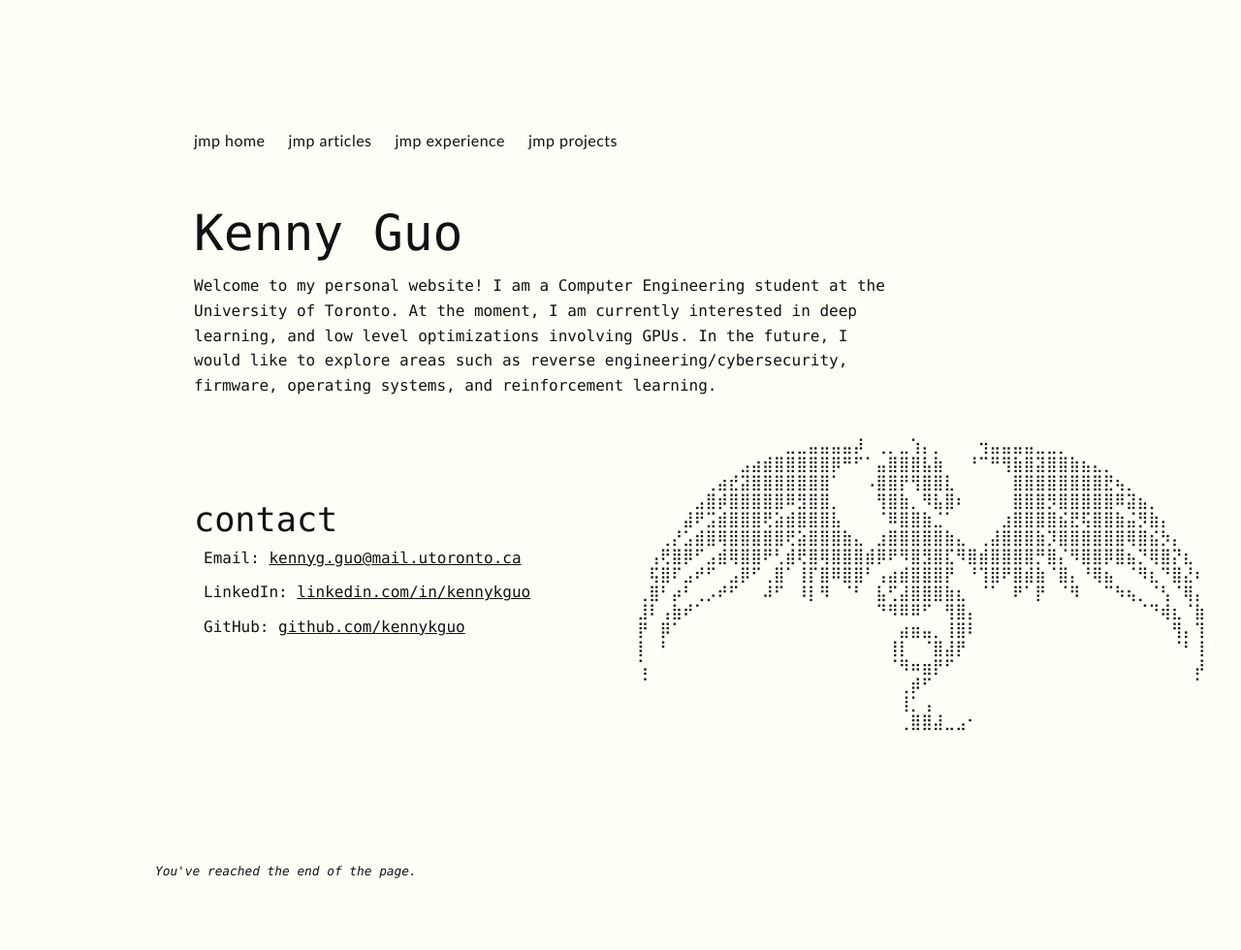
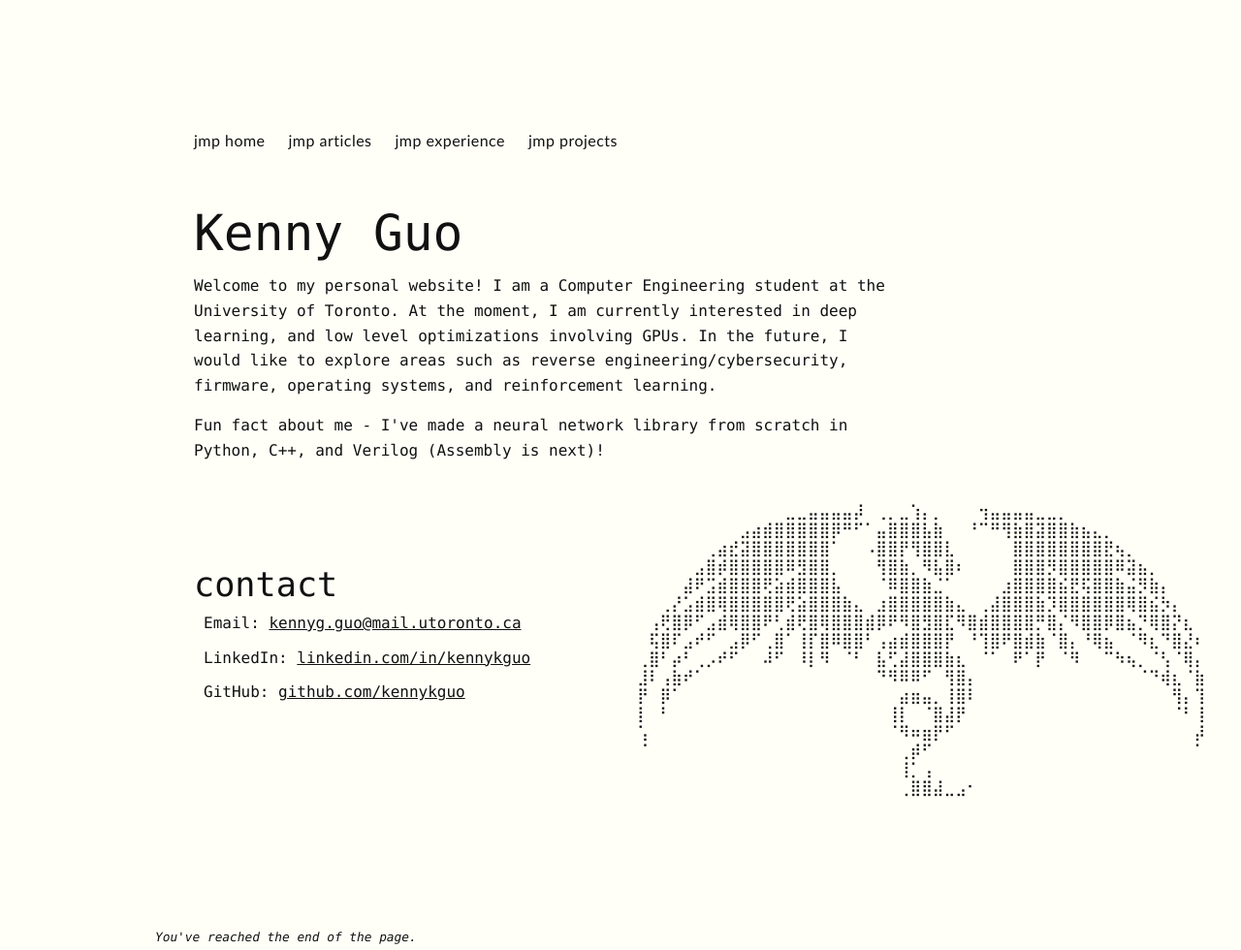
Before and after one commit to kennykguo/kennykguo.github.io, a Jekyll site: the page built from docs/index.html, in a window 1280 px wide. Shown: the whole page at 97% size. Built offline with Jekyll 4.4.1, drawn with Linux system fonts in a browser that asks for light colours.

Commit message:
update website index.html

```diff
--- a/docs/index.html
+++ b/docs/index.html
@@ -3,6 +3,7 @@ layout: default
 title: Kenny Guo
 ---
 <p>Welcome to my personal website! I am a Computer Engineering student at the University of Toronto. At the moment, I am currently interested in deep learning, and low level optimizations involving GPUs. In the future, I would like to explore areas such as reverse engineering/cybersecurity, firmware, operating systems, and reinforcement learning. </p>
+<p>Fun fact about me - I've made a neural network library from scratch in Python, C++, and Verilog (Assembly is next)!</p>
 <div class="container">
   <div class="contact-section">
     <h2>contact</h2>
```
